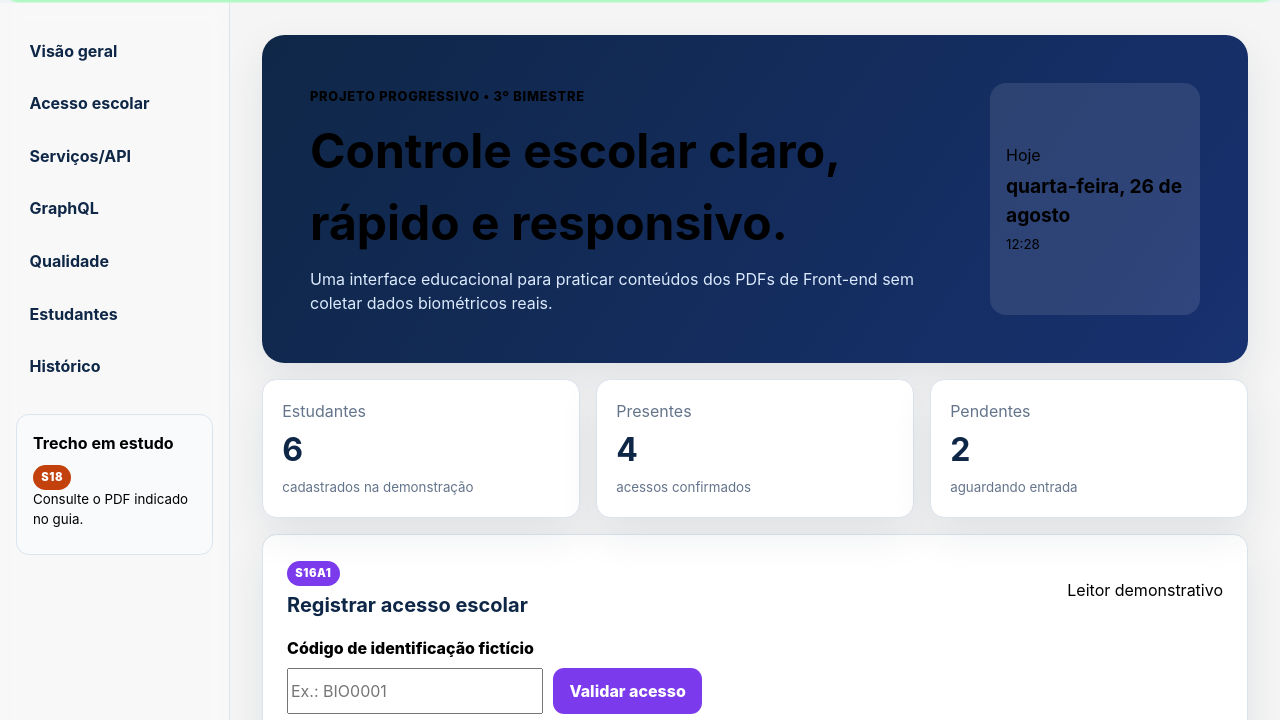
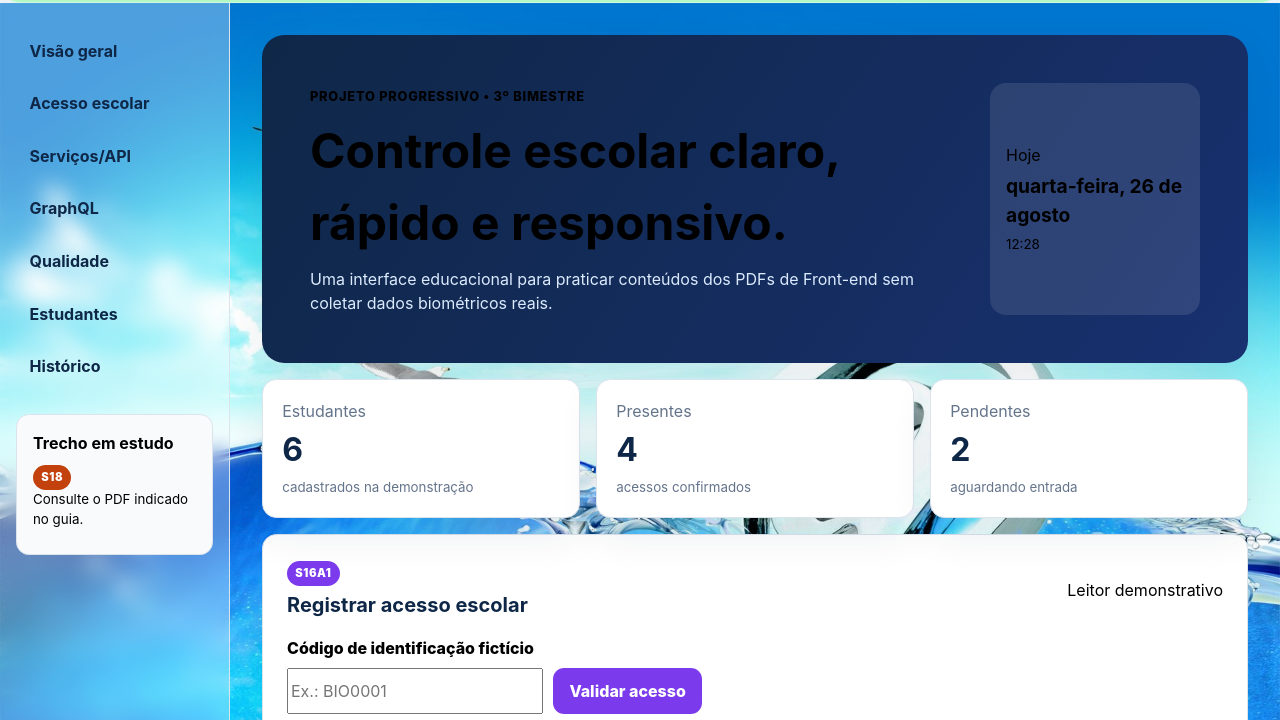
Before and after one commit to FelipeCsantos052008/Aula_Salotti_Portal, a website: page outro/index.html in a window 1280 px wide. Shown: the part 69-789 px from the top of the page. Drawn offline with Linux system fonts and the light colour scheme.

Commit message:
mudei paradas

```diff
--- a/outro/style.css
+++ b/outro/style.css
@@ -124,6 +124,11 @@ button {
   min-height: calc(100vh - 72px);
   background-color: whitesmoke;
   background-repeat: no-repeat;
+  background-image: url(../Images/Background.jpg);
+  background-attachment: fixed;
+  background-position: center;
+  background-repeat: no-repeat;
+  background-size: cover;
 }
 
 .sidebar {
```
